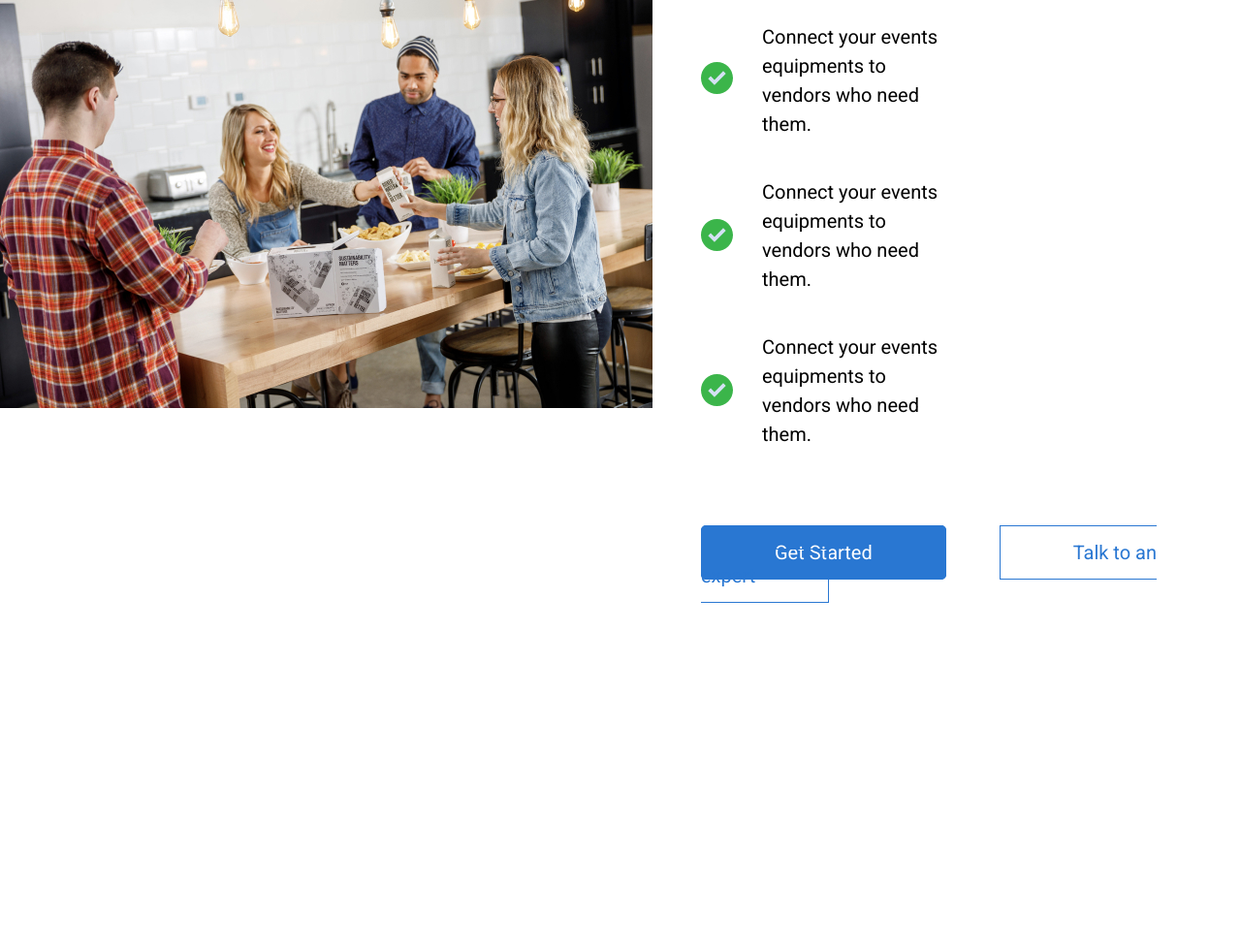
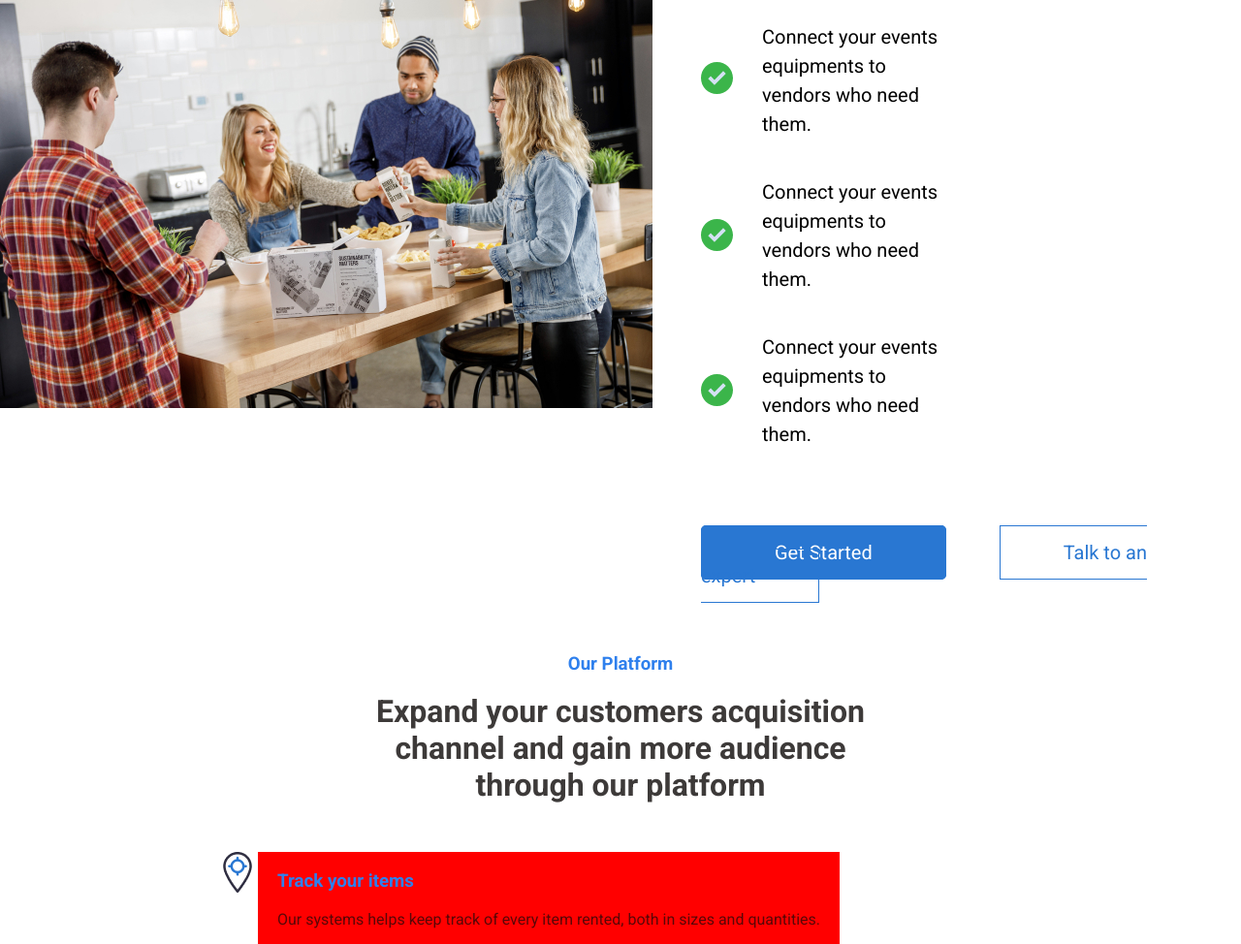
Before and after one commit to jerome310/Events-Rentals-Project, a plain HTML site: page index.html in a window 1280 px wide. Shown: the part 448-1422 px from the top of the page at 97% size. Before the commit the page ends 1104 px from the top, so only its background shows below. Drawn offline with Linux system fonts and the light colour scheme.

Commit message:
new section added

```diff
--- a/css/style.css
+++ b/css/style.css
@@ -121,5 +121,44 @@ section {
 .green-button2 {
   border: 1px solid #2977d2;
   color: #2977d2;
-  padding: 15px 75px;
+  padding: 15px 65px;
 }
+
+.our-platform-header{
+  text-align: center;
+}
+
+.our-platform-header h3{
+ color: #2F80ED;
+}
+
+.our-platform-header h1{
+  width:40%;
+  margin: 0 auto;
+  color: #3D3A39;
+}
+
+.our-platform-section1-container{
+  display: flex;
+  width:65%;
+  margin: 0 auto;
+  padding-top: 50px;
+}
+
+.our-platform-section1-image{
+  /* width:65%;
+  margin: 0 auto; */
+}
+
+.our-platform-section1-text{
+  background-color: red;
+  padding: 0 20px 0px 20px;
+}
+
+.our-platform-section1-text h3{
+  color: #2F80ED;
+}
+
+.our-platform-section1-text p{
+  color: rgba(10, 10, 11, 0.68)
+}
--- a/index.html
+++ b/index.html
@@ -29,7 +29,10 @@
       </header>
       <section>
         <div class="section-img">
-          <img src="/img/boxed-water-is-better-9EdFe3Dahuk-unsplash 1.jpg" alt="Team Group out for lunch">
+          <img
+            src="/img/boxed-water-is-better-9EdFe3Dahuk-unsplash 1.jpg"
+            alt="Team Group out for lunch"
+          />
         </div>
 
         <div class="your-one-stop">
@@ -38,19 +41,28 @@
           </div>
           <div class="green-check1-container">
             <div class="green-check1">
-              <img src="/img/check (2) 1.svg" alt="Green checks images for the services thats provided">
+              <img
+                src="/img/check (2) 1.svg"
+                alt="Green checks images for the services thats provided"
+              />
             </div>
             <p>Connect your events equipments to vendors who need them.</p>
           </div>
           <div class="green2-green3-container">
             <div class="green-check2">
-              <img src="/img/check (2) 1.svg" alt="Green checks images for the services thats provided">
-              <p> Connect your events equipments to vendors who need them.</p>
+              <img
+                src="/img/check (2) 1.svg"
+                alt="Green checks images for the services thats provided"
+              />
+              <p>Connect your events equipments to vendors who need them.</p>
             </div>
 
             <div class="green-check3">
-              <img src="/img/check (2) 1.svg" alt="Green checks images for the services thats provided">
-              <p> Connect your events equipments to vendors who need them.</p>
+              <img
+                src="/img/check (2) 1.svg"
+                alt="Green checks images for the services thats provided"
+              />
+              <p>Connect your events equipments to vendors who need them.</p>
             </div>
 
             <div class="green-check-buttons">
@@ -60,7 +72,22 @@
           </div>
         </div>
       </section>
-      <section></section>
+
+        <div class="our-platform-header">
+          <h3>Our Platform</h3>
+          <h1>Expand your customers acquisition channel and gain more audience through our platform</h1>
+        </div>
+
+        <div class="our-platform-section1-container">
+          <div class="our-platform-section1-image">
+            <img src="/img/tracking.png" alt="tracking img in our platform for section 1">
+          </div>
+          <div class="our-platform-section1-text">
+            <h3>Track your items</h3>
+            <p>Our systems helps keep track of every item rented, both in sizes and quantities.</p>
+          </div>
+        </div>
+
       <section></section>
       <section></section>
       <main></main>
```
